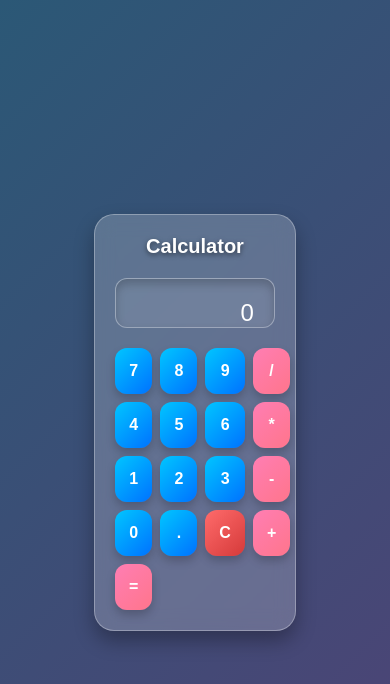
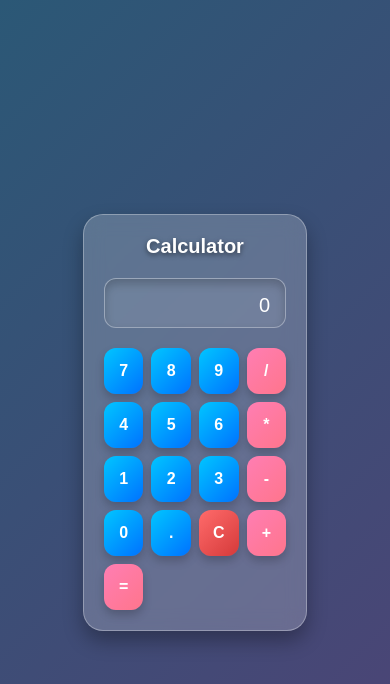
Before and after one commit to sangram72/simple-calculator, a React (Vite) app: page / in a window 390 px wide. Shown: the top 684 px of the page. Built offline with nearby package versions, Linux system fonts and the light colour scheme.

Commit message:
Update App.css

```diff
--- a/src/App.css
+++ b/src/App.css
@@ -13,6 +13,7 @@ body {
   display: flex;
   justify-content: center;
   align-items: center;
+  overflow: hidden;
 }
 
 /* Main Container */
@@ -22,6 +23,7 @@ body {
   align-items: center;
   height: 100%;
   width: 100%;
+  padding: 20px;
 }
 
 /* Calculator Styling */
@@ -36,6 +38,7 @@ body {
   flex-direction: column;
   align-items: center;
   border: 1px solid rgba(255, 255, 255, 0.3);
+  max-width: 100%;
 }
 
 h1 {
@@ -43,13 +46,14 @@ h1 {
   color: #ffffff;
   margin-bottom: 20px;
   text-shadow: 0px 2px 5px rgba(0, 0, 0, 0.5);
+  text-align: center;
 }
 
 /* Calculator Screen */
 .screen {
   background: rgba(255, 255, 255, 0.1);
   border: 1px solid rgba(255, 255, 255, 0.3);
-  padding: 20px;
+  padding: 15px;
   border-radius: 12px;
   width: 100%;
   font-size: 28px;
@@ -58,6 +62,10 @@ h1 {
   margin-bottom: 20px;
   box-shadow: inset 0px 5px 10px rgba(0, 0, 0, 0.2);
   height: 60px;
+  overflow: hidden;
+  white-space: nowrap;
+  text-overflow: ellipsis;
+  display: block;
 }
 
 /* Buttons Layout */
@@ -111,7 +119,7 @@ button.equal:hover {
 /* Responsive Design */
 @media (max-width: 480px) {
   .calculator {
-    width: 90%;
+    width: 100%;
     padding: 20px;
   }
 
@@ -120,7 +128,7 @@ button.equal:hover {
   }
 
   .screen {
-    font-size: 24px;
+    font-size: 20px;
     height: 50px;
   }
 
```
